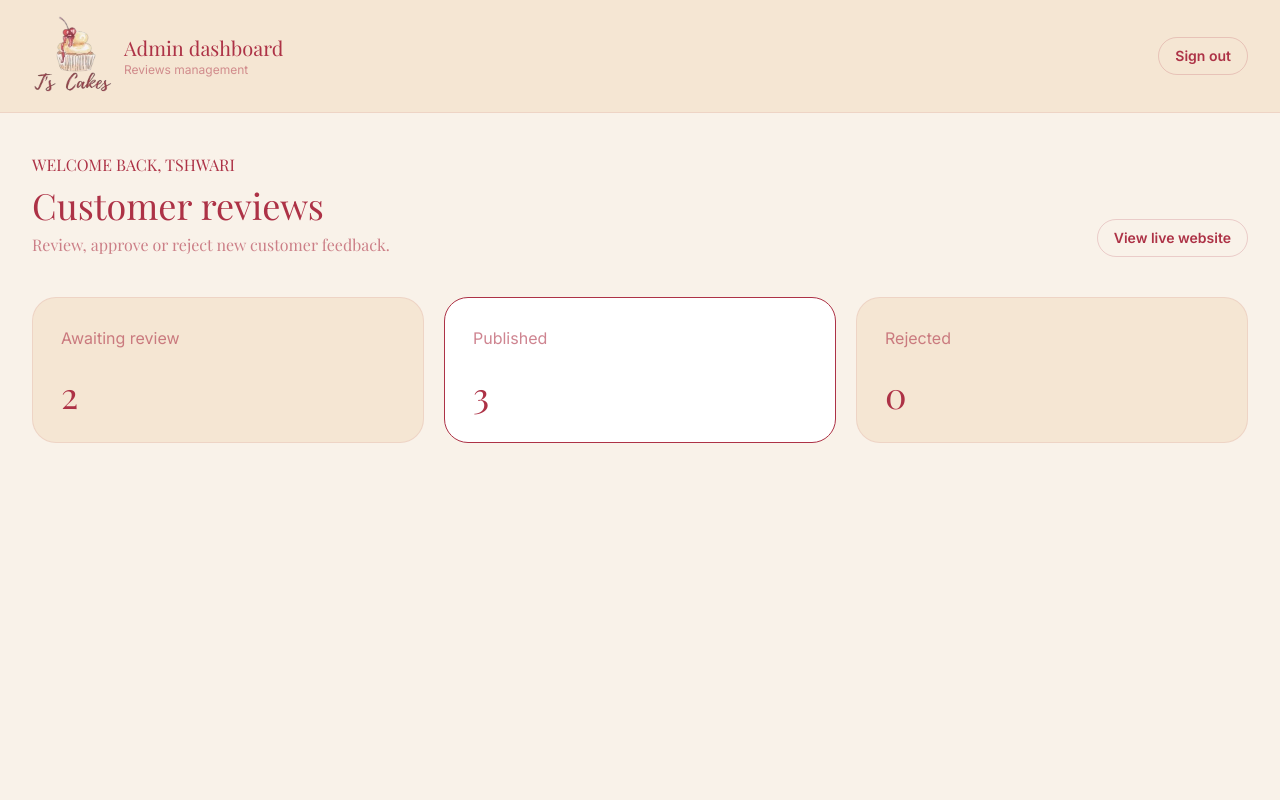
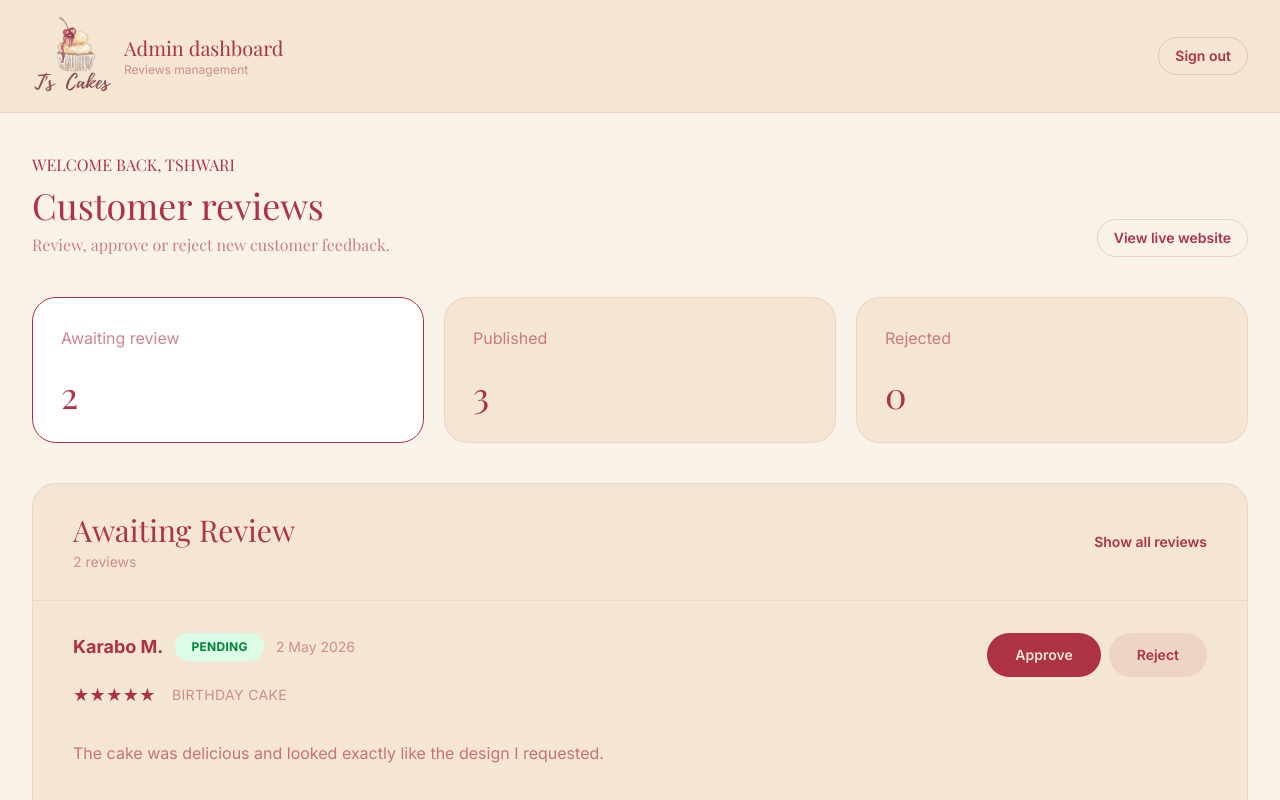
Before and after one commit to thatomakhusha/ts-cakes, a Next.js app: page /dashboard in a window 1280 px wide. Shown: the top 800 px of the page. Built offline with nearby package versions, Linux system fonts and the light colour scheme; a web font is replaced by a local one.

Commit message:
Fixed review sections, review cards, and review stats

```diff
--- a/src/components/dashboard/DashboardOverview.tsx
+++ b/src/components/dashboard/DashboardOverview.tsx
@@ -1,28 +1,131 @@
+"use client";
+
 import Link from "next/link";
+import { useMemo, useState } from "react";
 import ReviewStats from "./ReviewStats";
+import ReviewsSection from "./ReviewSection";
+import { Review, ReviewStatus } from "./types";
+
+const initialReviews: Review[] = [
+    {
+        id: 1,
+        name: "Naledi M.",
+        date: "18 May 2026",
+        category: "Birthday cake",
+        review:
+            "The cake was even more beautiful than I imagined and tasted absolutely incredible. Every detail was perfect.",
+        rating: 5,
+        status: "approved",
+    },
+    {
+        id: 2,
+        name: "Lerato K.",
+        date: "12 May 2026",
+        category: "Wedding cake",
+        review:
+            "The cake looked beautiful and tasted amazing. Everyone at the wedding loved it.",
+        rating: 5,
+        status: "approved",
+    },
+    {
+        id: 3,
+        name: "Boitumelo R.",
+        date: "5 May 2026",
+        category: "Custom cake",
+        review:
+            "Everything from the design to the taste was perfect. I would definitely order again.",
+        rating: 5,
+        status: "approved",
+    },
+    {
+        id: 4,
+        name: "Karabo M.",
+        date: "2 May 2026",
+        category: "Birthday cake",
+        review:
+            "The cake was delicious and looked exactly like the design I requested.",
+        rating: 5,
+        status: "pending",
+    },
+    {
+        id: 5,
+        name: "Mpho T.",
+        date: "28 April 2026",
+        category: "Cupcakes",
+        review:
+            "The cupcakes were fresh, beautiful and everyone at the party enjoyed them.",
+        rating: 5,
+        status: "pending",
+    },
+];
 
 const DashboardOverview = () => {
+    const [reviews, setReviews] = useState<Review[]>(initialReviews);
+    const [filter, setFilter] = useState<ReviewStatus | "all">("pending");
+
+    const counts = useMemo(
+        () => ({
+            pending: reviews.filter((review) => review.status === "pending").length,
+            approved: reviews.filter((review) => review.status === "approved").length,
+            rejected: reviews.filter((review) => review.status === "rejected").length,
+        }),
+        [reviews],
+    );
+
+    const shownReviews =
+        filter === "all"
+            ? reviews
+            : reviews.filter((review) => review.status === filter);
+
+    function updateStatus(id: number, status: ReviewStatus) {
+        setReviews((current) =>
+            current.map((review) =>
+                review.id === id
+                    ? { ...review, status }
+                    : review,
+            ),
+        );
+    }
+
     return (
         <section className="mx-auto max-w-admin px-5 py-10 sm:px-8">
             <div className="flex flex-col justify-between gap-5 md:flex-row md:items-end">
                 <div className="font-display">
-                    <p className=" uppercase">
+                    <p className="uppercase">
                         Welcome back, Tshwari
                     </p>
+
                     <h1 className="mt-2 text-4xl">
                         Customer reviews
                     </h1>
+
                     <p className="mt-2 text-burgundy/60">
                         Review, approve or reject new customer feedback.
                     </p>
                 </div>
-                <Link href="/" className="rounded-full border border-burgundy/20 px-4 py-2 text-sm font-semibold text-burgundy transition-colors hover:bg-burgundy hover:text-cream">
+
+                <Link
+                    href="/"
+                    className="rounded-full border border-burgundy/20 px-4 py-2 text-sm font-semibold text-burgundy transition-colors hover:bg-burgundy hover:text-cream"
+                >
                     View live website
                 </Link>
             </div>
-            <ReviewStats />
+
+            <ReviewStats
+                counts={counts}
+                filter={filter}
+                onFilterChange={setFilter}
+            />
+
+            <ReviewsSection
+                reviews={shownReviews}
+                filter={filter}
+                onShowAll={() => setFilter("all")}
+                onUpdateStatus={updateStatus}
+            />
         </section>
-     );
-}
+    );
+};
 
 export default DashboardOverview;
--- /dev/null
+++ b/src/components/dashboard/ReviewCard.tsx
@@ -0,0 +1,75 @@
+import { Review, ReviewStatus } from "./types";
+
+type ReviewCardProps = {
+    review: Review;
+    onUpdateStatus: (id: number, status: ReviewStatus) => void;
+};
+
+const ReviewCard = ({
+    review,
+    onUpdateStatus,
+}: ReviewCardProps) => {
+    return (
+        <article className="border-t border-burgundy/10 px-6 py-8 sm:px-10">
+            <div className="flex flex-col gap-6 lg:flex-row lg:items-start lg:justify-between">
+                <div>
+                    <div className="flex flex-wrap items-center gap-3">
+                        <h3 className="font-body text-lg font-bold text-burgundy">
+                            {review.name}
+                        </h3>
+
+                        <span className="rounded-full bg-green-100 px-4 py-1.5 text-xs font-bold uppercase tracking-wide text-green-700">
+                            {review.status}
+                        </span>
+
+                        <span className="text-sm text-burgundy/50">
+                            {review.date}
+                        </span>
+                    </div>
+
+                    <div className="mt-5 flex flex-wrap items-center gap-4">
+                        <span className="text-lg tracking-wide text-burgundy">
+                            {"★".repeat(review.rating)}
+                        </span>
+
+                        <span className="text-sm uppercase tracking-wide text-burgundy/50">
+                            {review.category}
+                        </span>
+                    </div>
+
+                    <p className="mt-7 max-w-5xl text-base leading-8 text-burgundy/65">
+                        {review.review}
+                    </p>
+                </div>
+
+                <div className="flex shrink-0 gap-2">
+                    {review.status !== "approved" && (
+                        <button
+                            type="button"
+                            onClick={() =>
+                                onUpdateStatus(review.id, "approved")
+                            }
+                            className="rounded-full bg-burgundy px-7 py-3 text-sm font-semibold text-cream transition-colors hover:bg-burgundy/90"
+                        >
+                            Approve
+                        </button>
+                    )}
+
+                    {review.status !== "rejected" && (
+                        <button
+                            type="button"
+                            onClick={() =>
+                                onUpdateStatus(review.id, "rejected")
+                            }
+                            className="rounded-full bg-burgundy/10 px-7 py-3 text-sm font-semibold text-burgundy transition-colors hover:bg-burgundy hover:text-cream"
+                        >
+                            Reject
+                        </button>
+                    )}
+                </div>
+            </div>
+        </article>
+    );
+};
+
+export default ReviewCard;
--- /dev/null
+++ b/src/components/dashboard/ReviewSection.tsx
@@ -0,0 +1,68 @@
+import ReviewCard from "./ReviewCard";
+import { Review, ReviewStatus } from "./types";
+
+type ReviewsSectionProps = {
+    reviews: Review[];
+    filter: ReviewStatus | "all";
+    onShowAll: () => void;
+    onUpdateStatus: (id: number, status: ReviewStatus) => void;
+};
+
+const ReviewsSection = ({
+    reviews,
+    filter,
+    onShowAll,
+    onUpdateStatus,
+}: ReviewsSectionProps) => {
+    const heading =
+        filter === "all"
+            ? "All Reviews"
+            : filter === "pending"
+                ? "Awaiting Review"
+                : filter === "approved"
+                    ? "Published Reviews"
+                    : "Rejected Reviews";
+
+    return (
+        <section className="mt-10 overflow-hidden rounded-3xl border border-burgundy/10 bg-cream">
+            <div className="flex flex-col justify-between gap-4 px-6 py-7 sm:flex-row sm:items-center sm:px-10">
+                <div>
+                    <h2 className="font-display text-3xl text-burgundy">
+                        {heading}
+                    </h2>
+
+                    <p className="mt-1 text-sm text-burgundy/50">
+                        {reviews.length}{" "}
+                        {reviews.length === 1 ? "review" : "reviews"}
+                    </p>
+                </div>
+
+                <button
+                    type="button"
+                    onClick={onShowAll}
+                    className="self-start text-sm font-semibold text-burgundy transition-colors hover:text-burgundy/60 sm:self-auto"
+                >
+                    Show all reviews
+                </button>
+            </div>
+
+            <div>
+                {reviews.length === 0 ? (
+                    <div className="p-12 text-center text-burgundy/50">
+                        No reviews in this category.
+                    </div>
+                ) : (
+                    reviews.map((review) => (
+                        <ReviewCard
+                            key={review.id}
+                            review={review}
+                            onUpdateStatus={onUpdateStatus}
+                        />
+                    ))
+                )}
+            </div>
+        </section>
+    );
+};
+
+export default ReviewsSection;
--- a/src/components/dashboard/ReviewStats.tsx
+++ b/src/components/dashboard/ReviewStats.tsx
@@ -1,35 +1,60 @@
-const ReviewStats = () => {
+import { ReviewStatus } from "./types";
+
+type ReviewStatsProps = {
+    counts: {
+        pending: number;
+        approved: number;
+        rejected: number;
+    };
+    filter: ReviewStatus | "all";
+    onFilterChange: (filter: ReviewStatus) => void;
+};
+
+const ReviewStats = ({
+    counts,
+    filter,
+    onFilterChange,
+}: ReviewStatsProps) => {
+    const stats = [
+        {
+            label: "Awaiting review",
+            count: counts.pending,
+            status: "pending" as const,
+        },
+        {
+            label: "Published",
+            count: counts.approved,
+            status: "approved" as const,
+        },
+        {
+            label: "Rejected",
+            count: counts.rejected,
+            status: "rejected" as const,
+        },
+    ];
+
     return (
         <div className="mt-10 grid gap-5 md:grid-cols-3">
-            <div className="rounded-3xl border border-burgundy/10 bg-cream p-7">
-                <p className="text-burgundy/60">
-                    Awaiting review
-                </p>
+            {stats.map((stat) => (
+                <button
+                    key={stat.status}
+                    type="button"
+                    onClick={() => onFilterChange(stat.status)}
+                    className={`rounded-3xl border p-7 text-left transition-colors ${
+                        filter === stat.status
+                            ? "border-burgundy bg-white"
+                            : "border-burgundy/10 bg-cream hover:border-burgundy/30"
+                    }`}
+                >
+                    <p className="text-burgundy/60">
+                        {stat.label}
+                    </p>
 
-                <p className="mt-6 font-display text-4xl text-burgundy">
-                    2
-                </p>
-            </div>
-
-            <div className="rounded-3xl border border-burgundy bg-white p-7">
-                <p className="text-burgundy/60">
-                    Published
-                </p>
-
-                <p className="mt-6 font-display text-4xl text-burgundy">
-                    3
-                </p>
-            </div>
-
-            <div className="rounded-3xl border border-burgundy/10 bg-cream p-7">
-                <p className="text-burgundy/60">
-                    Rejected
-                </p>
-
-                <p className="mt-6 font-display text-4xl text-burgundy">
-                    0
-                </p>
-            </div>
+                    <p className="mt-6 font-display text-4xl text-burgundy">
+                        {stat.count}
+                    </p>
+                </button>
+            ))}
         </div>
     );
 };
--- /dev/null
+++ b/src/components/dashboard/types.ts
@@ -0,0 +1,11 @@
+export type ReviewStatus = "pending" | "approved" | "rejected";
+
+export type Review = {
+    id: number;
+    name: string;
+    date: string;
+    category: string;
+    review: string;
+    rating: number;
+    status: ReviewStatus;
+};
```
